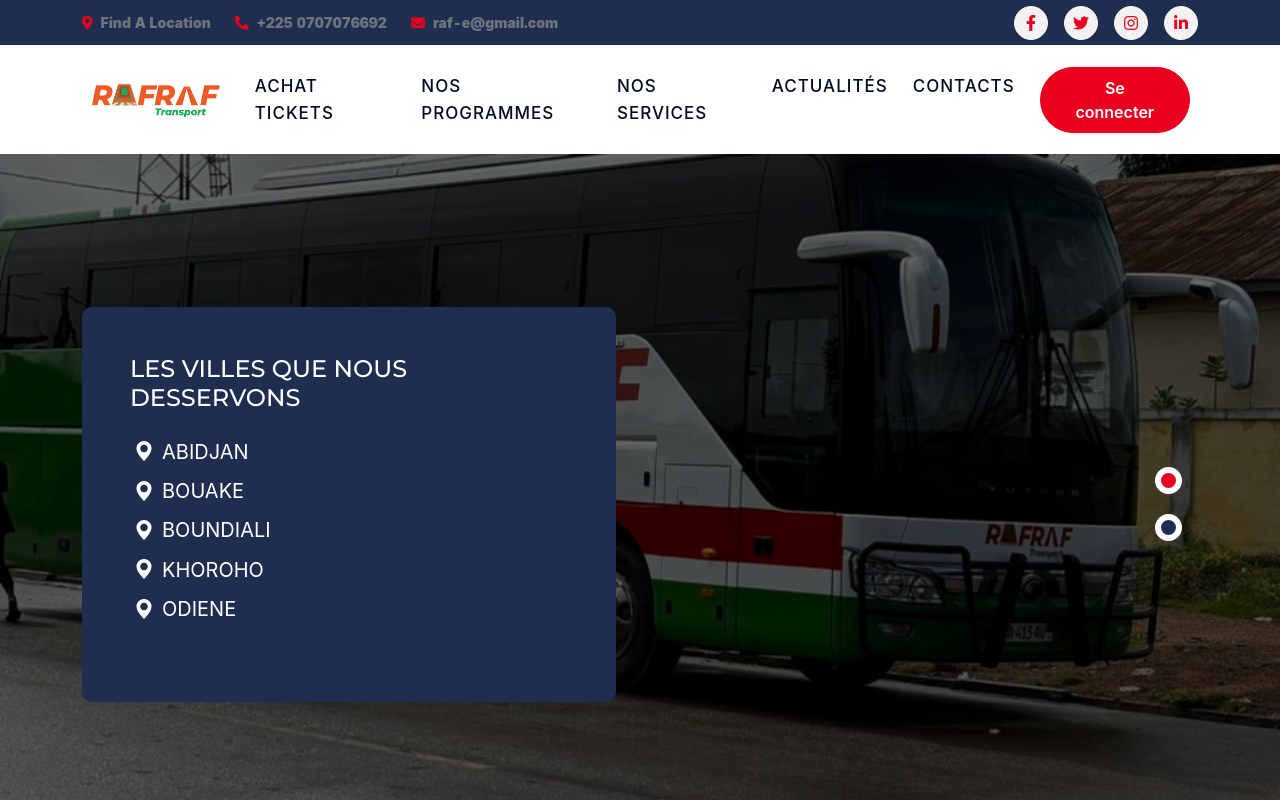
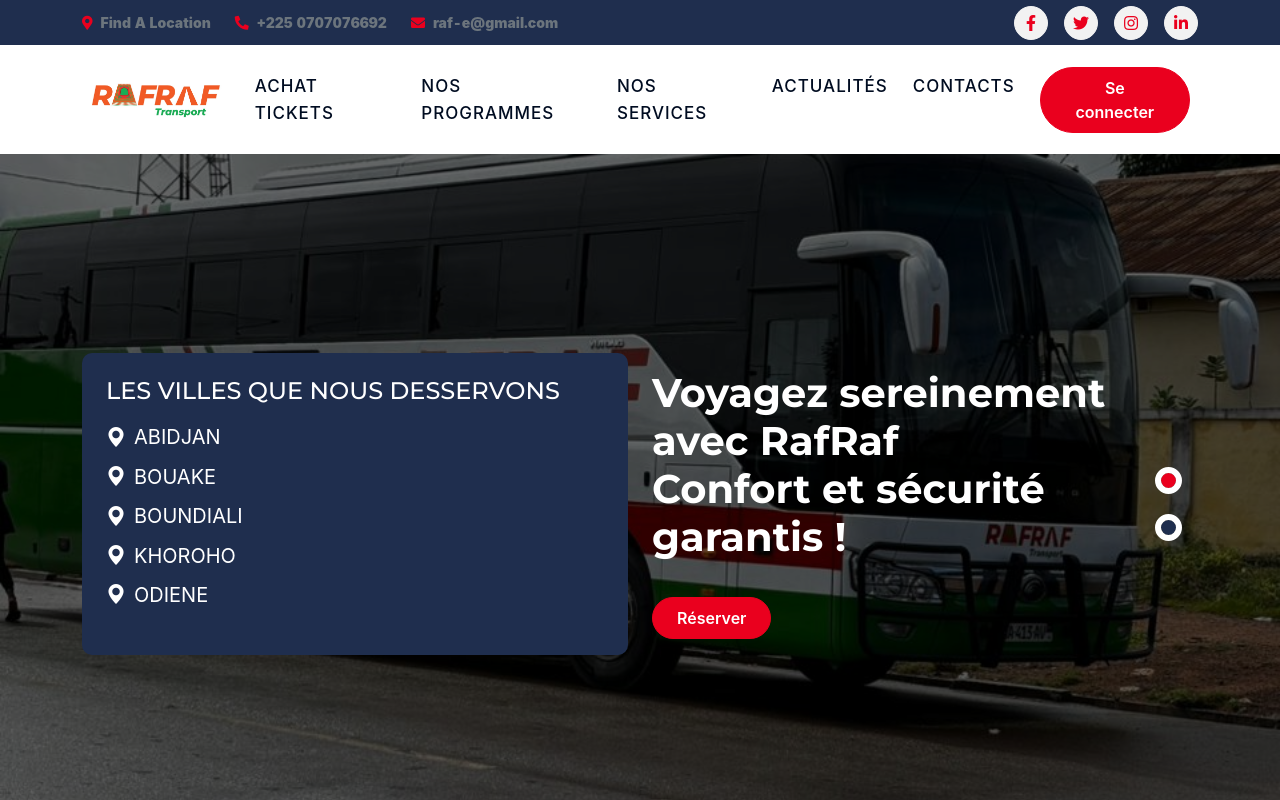
Before and after one commit to Mohamed6692/Travel_agency, a React (Create React App) app in the folder web/: page / in a window 1280 px wide. Shown: the top 800 px of the page. Built offline with nearby package versions, Linux system fonts and the light colour scheme; no server answers.

Commit message:
ville deserv

```diff
--- a/web/src/components/Accueil.jsx
+++ b/web/src/components/Accueil.jsx
@@ -1,5 +1,4 @@
 import React from 'react';
-import { Link } from "react-router-dom";
 
 function Accueil({ onReserveClick }) {
   return (
@@ -14,11 +13,13 @@
             <img src="img/rafraf.jpg" className="img-fluid w-100" alt="First slide" />
             <div className="carousel-caption">
               <div className="container py-4">
-                <div className="row g-5">
-                  <div className="col-lg-6 fadeInLeft animated" style={{ animationDelay: "1s" }}>
-                    <div className="bg-secondary rounded p-5 d-flex flex-column align-items-start">
-                      <h4 className="text-white mb-4 text-start">LES VILLES QUE NOUS DESSERVONS</h4>
-                      <ul className="list-unstyled text-white fs-5 text-start ps-1">
+                <div className="row g-4 align-items-center">
+
+                  {/* Section Liste des Villes */}
+                  <div className="col-12 col-md-6 fadeInLeft animated" style={{ animationDelay: "1s" }}>
+                    <div className="bg-secondary rounded p-4 w-100 text-start">
+                      <h4 className="text-white mb-3">LES VILLES QUE NOUS DESSERVONS</h4>
+                      <ul className="list-unstyled text-white fs-5">
                         <li className="mb-2"><i className="bi bi-geo-alt-fill me-2"></i>ABIDJAN</li>
                         <li className="mb-2"><i className="bi bi-geo-alt-fill me-2"></i>BOUAKE</li>
                         <li className="mb-2"><i className="bi bi-geo-alt-fill me-2"></i>BOUNDIALI</li>
@@ -26,19 +27,19 @@
                         <li className="mb-2"><i className="bi bi-geo-alt-fill me-2"></i>ODIENE</li>
                       </ul>
                     </div>
+
                   </div>
 
-                  <div className="col-lg-6 d-none d-lg-flex fadeInRight animated" style={{ animationDelay: "1s" }}>
-                    <div className="text-start">
-                      <h1 className="display-5 text-white">Voyagez sereinement avec RafRaf – Confort et sécurité garantis !</h1>
-                      <button
-                        className="btn btn-primary rounded-pill py-2 px-4 me-2"
-                        onClick={onReserveClick}
-                      >
-                        Reserver
-                      </button>
-                    </div>
+                  {/* Section Texte + Bouton */}
+                  <div className="col-12 col-md-6 fadeInRight animated text-center text-md-start" style={{ animationDelay: "1s" }}>
+                    <h1 className="display-6 text-white">
+                      Voyagez sereinement avec RafRaf <br className="d-none d-md-block" /> Confort et sécurité garantis !
+                    </h1>
+                    <button className="btn btn-primary rounded-pill py-2 px-4 mt-3" onClick={onReserveClick}>
+                      Réserver
+                    </button>
                   </div>
+
                 </div>
               </div>
             </div>
```
